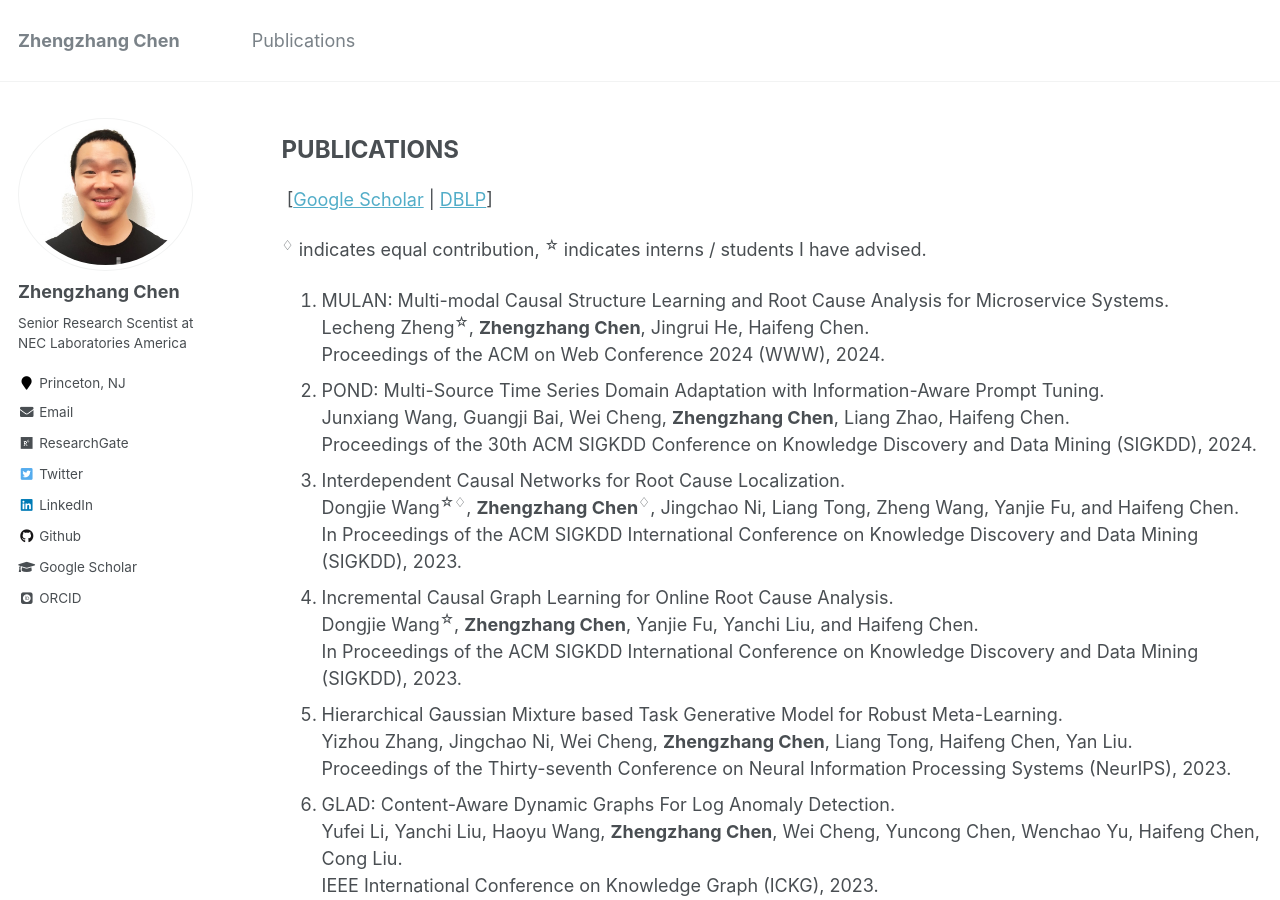
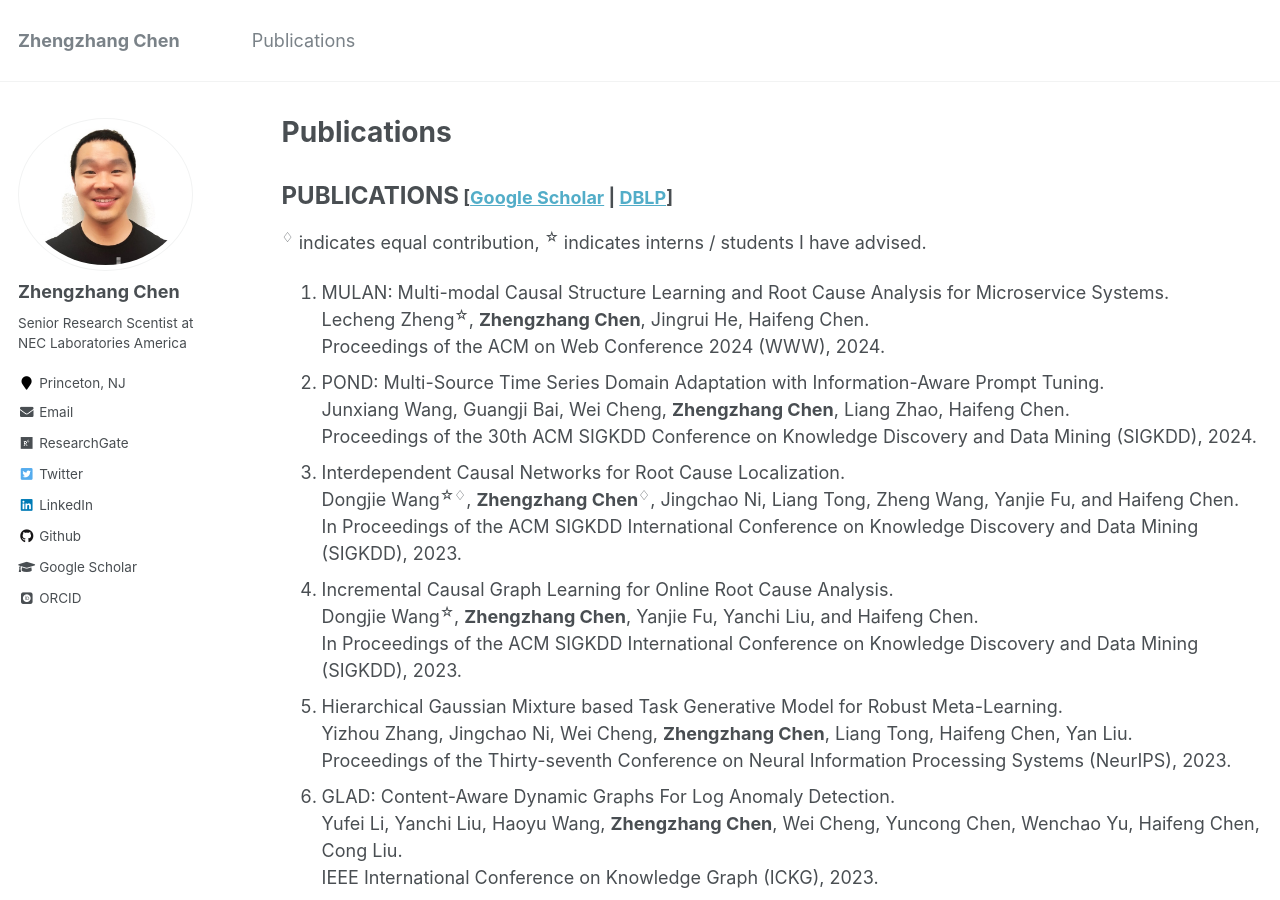
Before and after one commit to zhengzhangchen/zhengzhangchen.github.io, a Jekyll site: the page built from _pages/publications.md, in a window 1280 px wide and 900 px high. Built offline with Jekyll 4.4.1, drawn with Linux system fonts in a browser that asks for light colours; some web fonts are replaced.

Commit message:
Update publications.md

```diff
--- a/_pages/publications.md
+++ b/_pages/publications.md
@@ -1,10 +1,11 @@
 ---
 layout: archive
+title: "Publications"
 permalink: /publications/
 author_profile: true
 ---
 
-<font size="5"><b>PUBLICATIONS</b></font>&nbsp;[<a href="https://scholar.google.com/citations?user=2t7wQ24AAAAJ" target="_blank">Google Scholar</a> | <a href="https://dblp.org/pid/14/3744.html" target="_blank">DBLP</a>]
+<h3><font size="5"><b>PUBLICATIONS</b></font>&nbsp;[<a href="https://scholar.google.com/citations?user=2t7wQ24AAAAJ" target="_blank">Google Scholar</a> | <a href="https://dblp.org/pid/14/3744.html" target="_blank">DBLP</a>]</h3>
 <p><sup>&#9826;</sup> indicates equal contribution, <sup>&#9734;</sup> indicates interns / students I have advised.</p>
 
 1. MULAN: Multi-modal Causal Structure Learning and Root Cause Analysis for Microservice Systems. <br> Lecheng Zheng<sup>&#9734;</sup>, <b>Zhengzhang Chen</b>, Jingrui He, Haifeng Chen. <br> Proceedings of the ACM on Web Conference 2024 (WWW), 2024.
```
